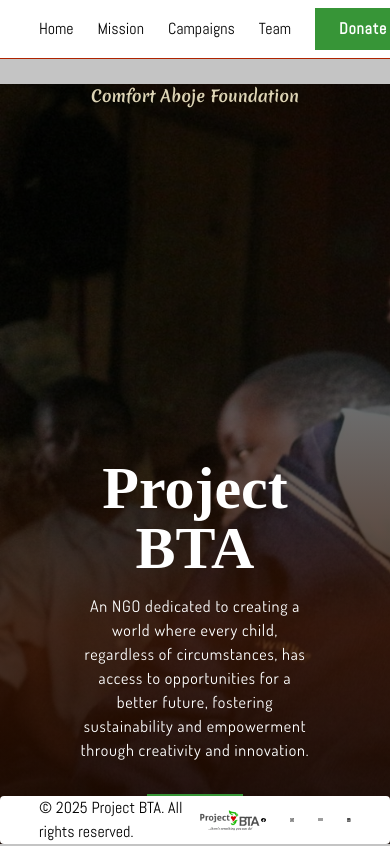
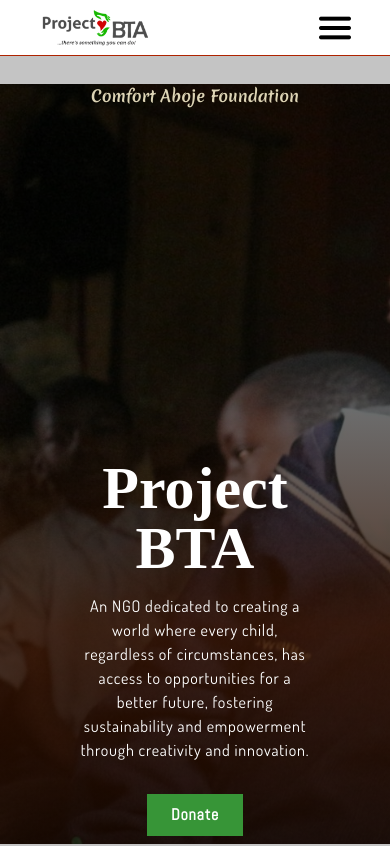
Before and after one commit to accdev1694/project-bta, a React (Vite) app: page / in a window 390 px wide. Shown: the top 846 px of the page. Built offline with nearby package versions, Linux system fonts and the light colour scheme; grey boxes are pictures that could not be loaded; a web font is replaced by a local one.

Commit message:
add hamburger menu and hide navlinks in medium screens and lower

```diff
--- a/src/App.jsx
+++ b/src/App.jsx
@@ -20,7 +20,7 @@
       <Team />
       <Donate />
       <Testimonials />
-      <Footer />
+      {/* <Footer /> */}
     </div>
   );
 }
--- /dev/null
+++ b/src/components/DonateItems.jsx
@@ -0,0 +1,9 @@
+import HeadingTwo from "./HeadingTwo";
+
+const DonateItems = () => {
+    return ( <div className="">
+        <HeadingTwo />
+    </div> );
+}
+
+export default DonateItems;
--- a/src/components/Navbar.jsx
+++ b/src/components/Navbar.jsx
@@ -1,17 +1,26 @@
 import { Link } from "react-router-dom";
 import DonateLink from "./DonateLink";
+import { useState } from "react";
 
 const Navbar = () => {
+  const [openMenu, setOpenMenu] = useState(false)
   return (
+    // Navigation Bar
     <nav className="fixed top-0 left-0 right-0 flex justify-between items-center py-2 px-[10%] z-10 bg-white border-b-accent">
+
+      {/* Logo */}
       <a className="flex justify-center items-center" href="#">
         <img
-          className="w-48"
+          className="w-28 md:w-48"
           src="/bta-logo-light.png"
           alt="project bta logo"
         />
       </a>
-      <div className="flex font-abel gap-6 justify-center items-center">
+
+      {/* Burger Menu */}
+      <button className="flex w-8 lg:hidden"><img src="/images/menu.png" alt="Menu Icon" /></button>
+      {/* Navigation Links */}
+      <div className="hidden lg:flex font-abel gap-6 justify-center items-center">
         <a className="hover:font-bold  transition" href="#">
           Home
         </a>
```
Also changed, not shown: public/images/close.png (added), public/images/menu.png (added).
